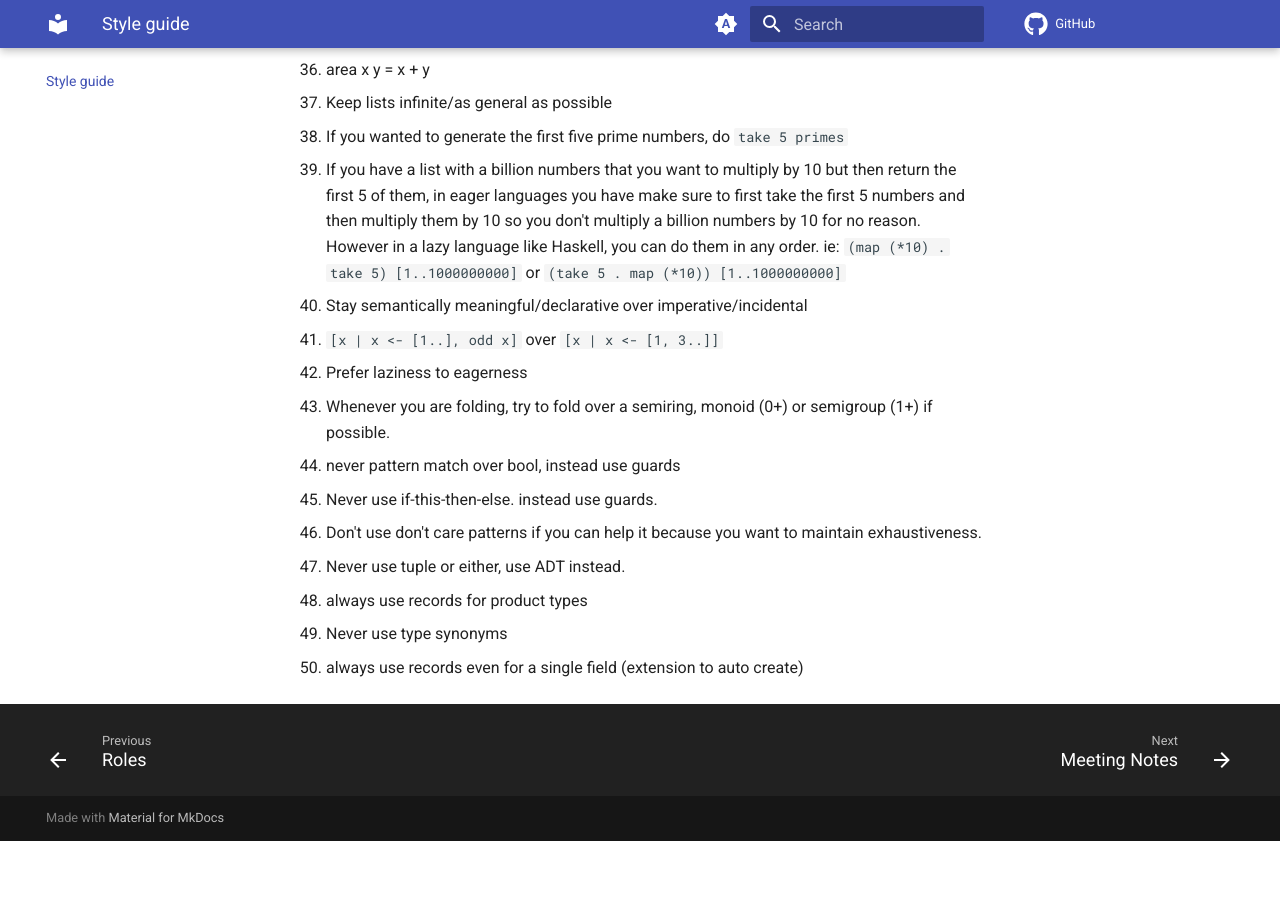
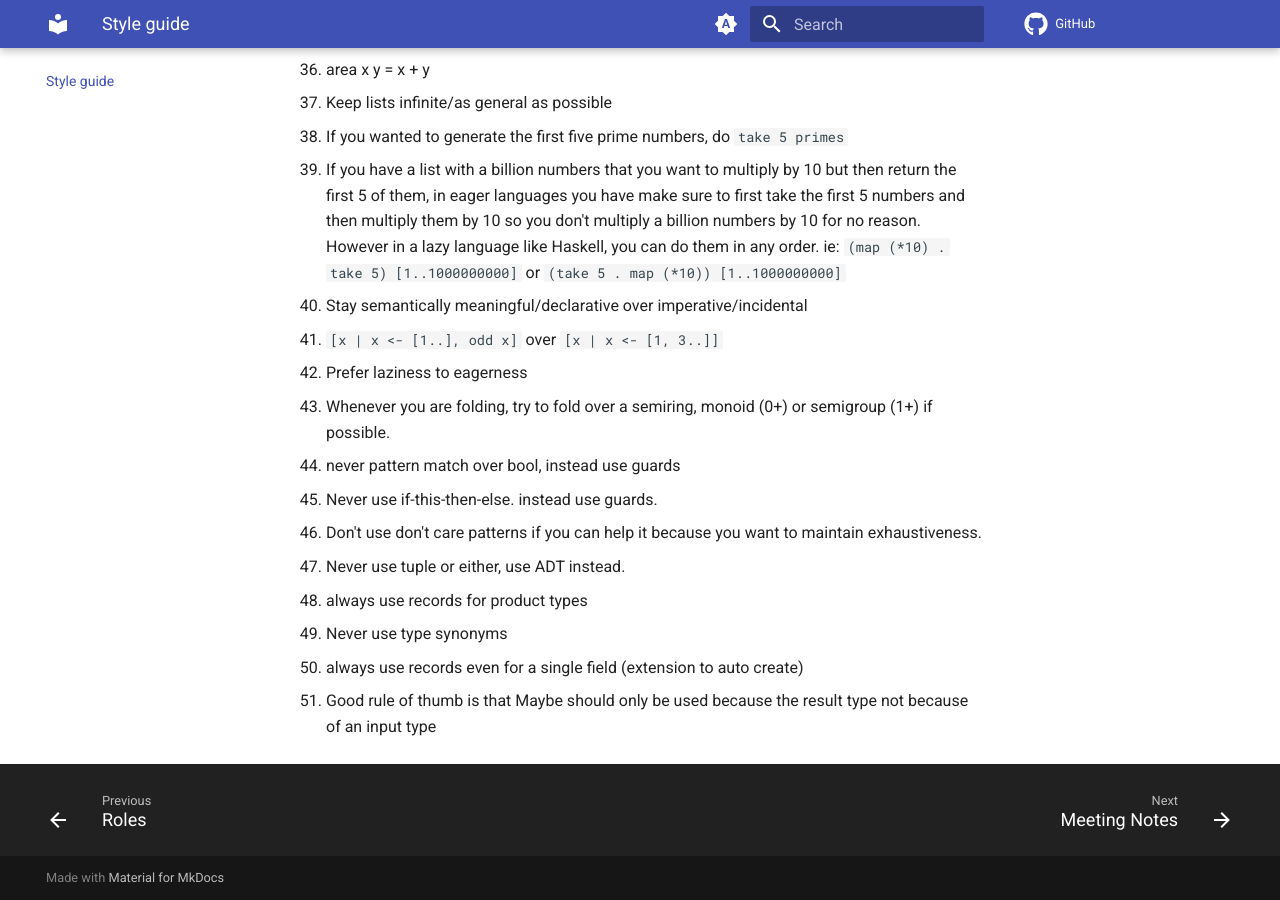
Before and after one commit to solvex-software/solvex-internal-documentation, an MkDocs documentation site: the page built from docs/style-guide.md, in a window 1280 px wide and 900 px high, scrolled down 1670 px. Built offline with MkDocs 1.6.1 and Material for MkDocs 9.7.7, drawn with Linux system fonts in a browser that asks for light colours; comment, search, counter and statistics services are not loaded; before the commit the page ends 2511 px from its top, so only the background shows below that.

Commit message:
Update style-guide.md

```diff
--- a/docs/style-guide.md
+++ b/docs/style-guide.md
@@ -51,3 +51,4 @@
 1. always use records for product types
 1. Never use type synonyms
 1. always use records even for a single field (extension to auto create)
+1. Good rule of thumb is that Maybe should only be used because the result type not because of an input type
```
